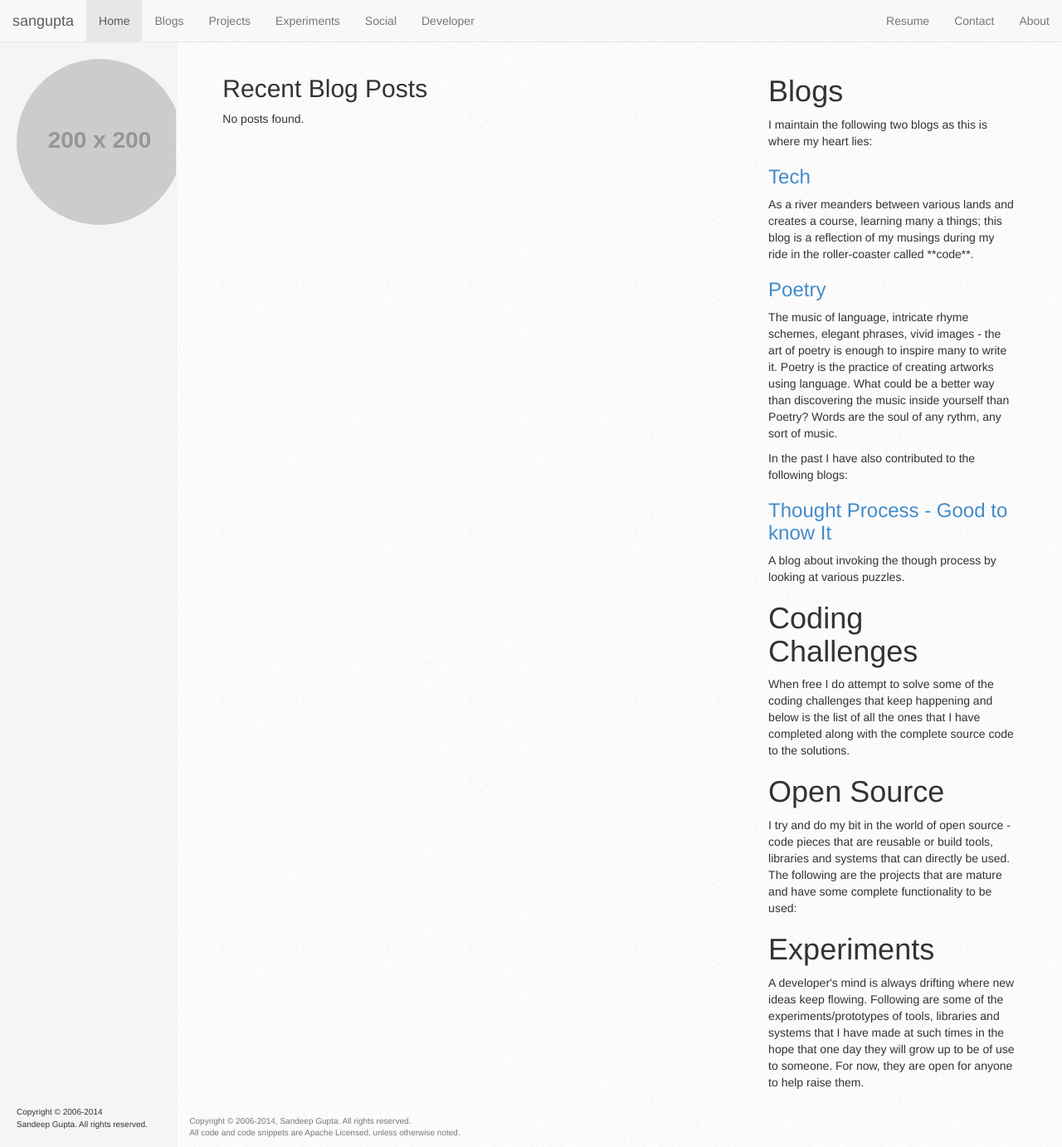
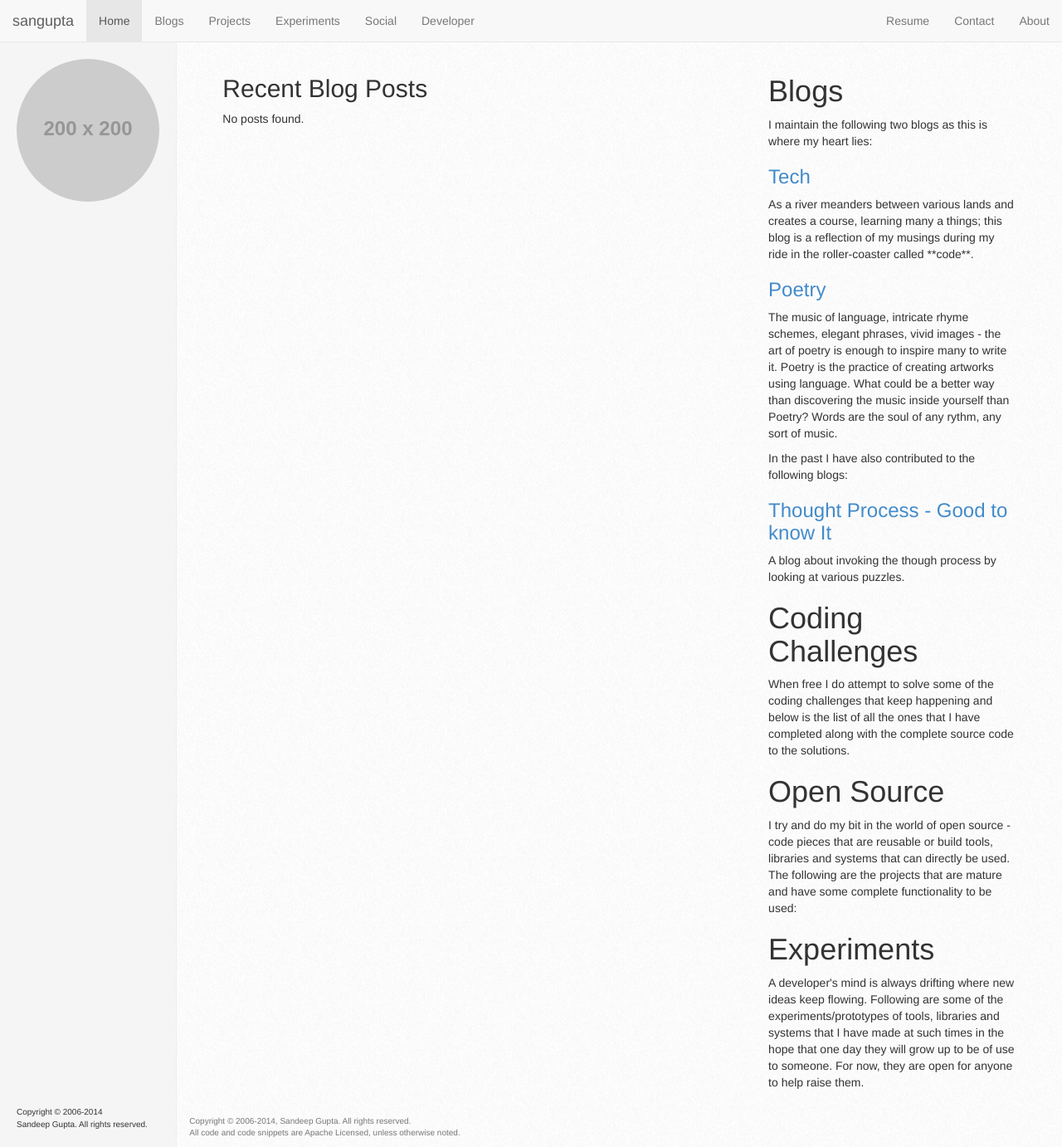
Before and after one commit to sangupta/sangupta.github.io, a Jekyll site: the page built from index.html, in a window 1280 px wide and 1382 px high. Shown: the whole window at 83% size. Built offline with Jekyll 4.4.1, drawn with Linux system fonts in a browser that asks for light colours; Markdown is read by kramdown in place of the engine named in the settings.

Commit message:
fix main pane footer offset, and make image responsive

```diff
--- a/_includes/sidebar.html
+++ b/_includes/sidebar.html
@@ -9,7 +9,7 @@
 
 <div class="relative full-height">
 	<div class="center-block">
-		<img src="http://placehold.it/200x200" alt="Sandeep Gupta" class="img-circle" >
+		<img src="http://placehold.it/200x200" alt="Sandeep Gupta" class="img-circle img-responsive" >
 	</div>
 	<div class="bottom footer">
 		Copyright &copy; 2006-2014
--- a/_layouts/default.html
+++ b/_layouts/default.html
@@ -70,7 +70,7 @@
         </div>
     </div>
 
-    <footer class="footer col-md-offset-2">
+    <footer class="footer col-md-offset-2 col-sm-offset-3">
       <div class="container-fluid">
         <p class="text-muted">
             Copyright &copy; 2006-2014, Sandeep Gupta. All rights reserved.
```
